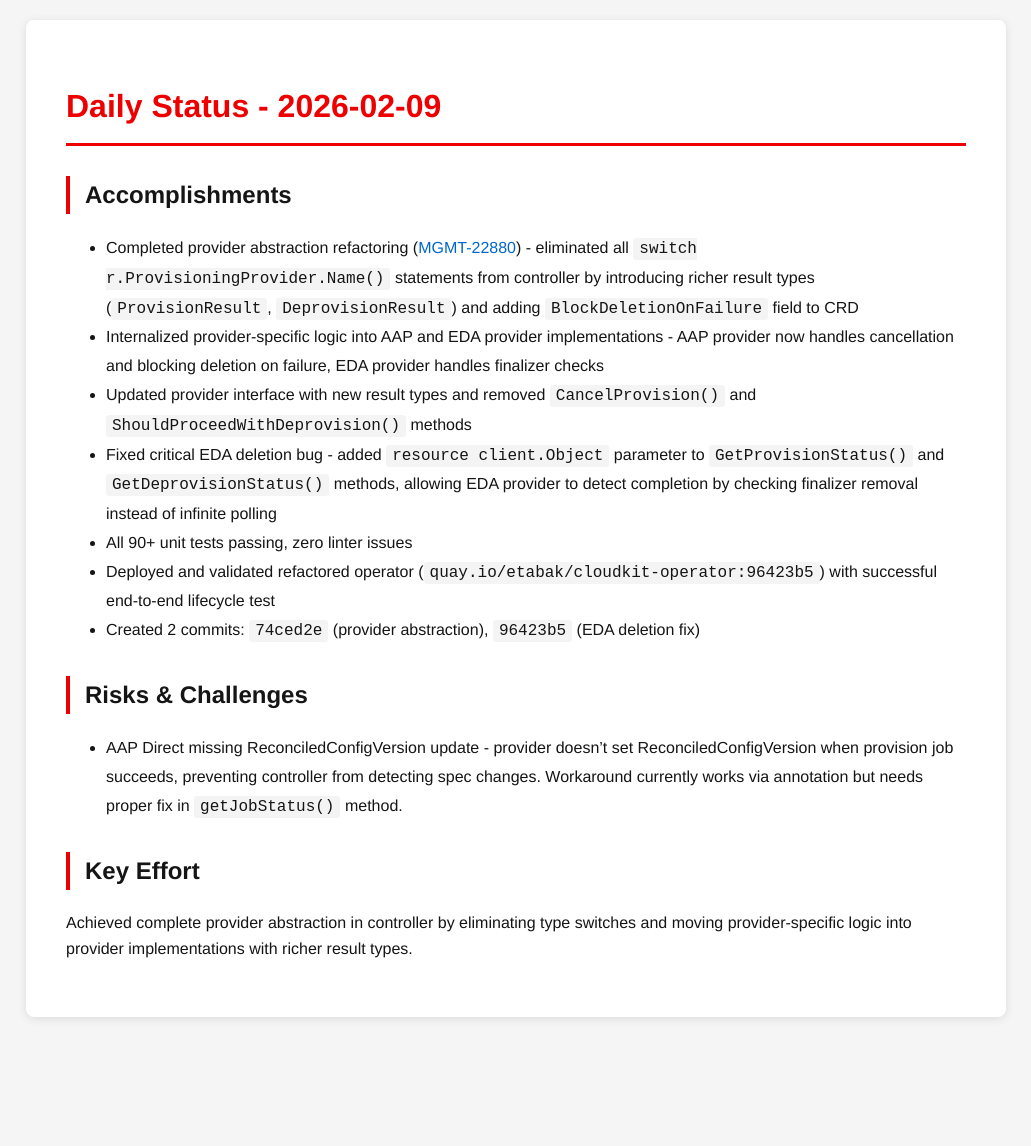
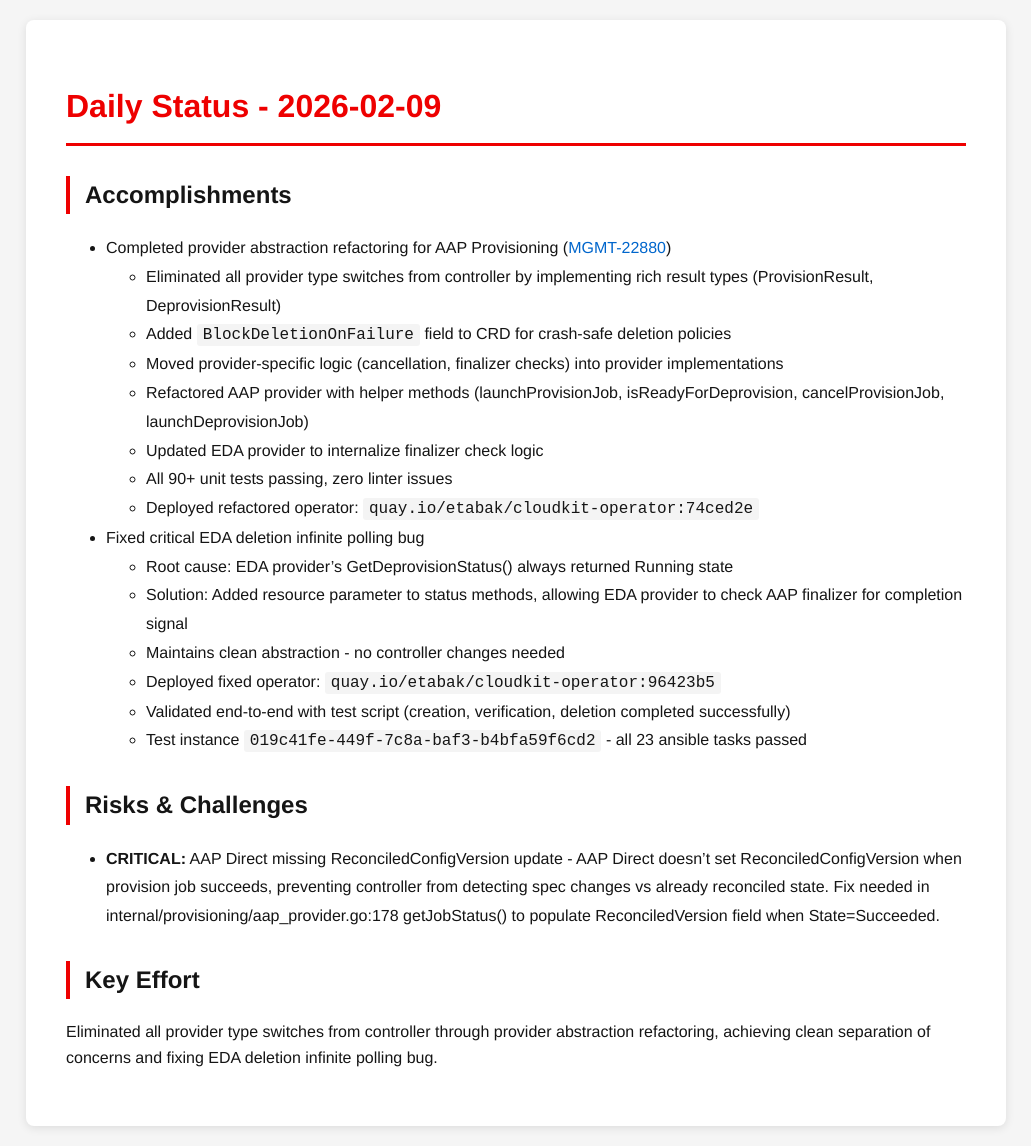
Before and after one commit to tzvatot/daily-status, a Jekyll site: the page built from 2026-02-09.md, in a window 1280 px wide. Shown: the whole page, without its empty margins (124-1155 px from the left). Built offline with Jekyll 4.4.1, drawn with Linux system fonts in a browser that asks for light colours; before the commit the page ends 1037 px from its top, so only the background shows below that.

Commit message:
Daily status update - 2026-02-09

```diff
--- a/2026-02-09.md
+++ b/2026-02-09.md
@@ -7,16 +7,24 @@
 # Daily Status - 2026-02-09
 
 ## Accomplishments
-- Completed provider abstraction refactoring ([MGMT-22880](https://issues.redhat.com/browse/MGMT-22880)) - eliminated all `switch r.ProvisioningProvider.Name()` statements from controller by introducing richer result types (`ProvisionResult`, `DeprovisionResult`) and adding `BlockDeletionOnFailure` field to CRD
-- Internalized provider-specific logic into AAP and EDA provider implementations - AAP provider now handles cancellation and blocking deletion on failure, EDA provider handles finalizer checks
-- Updated provider interface with new result types and removed `CancelProvision()` and `ShouldProceedWithDeprovision()` methods
-- Fixed critical EDA deletion bug - added `resource client.Object` parameter to `GetProvisionStatus()` and `GetDeprovisionStatus()` methods, allowing EDA provider to detect completion by checking finalizer removal instead of infinite polling
-- All 90+ unit tests passing, zero linter issues
-- Deployed and validated refactored operator (`quay.io/etabak/cloudkit-operator:96423b5`) with successful end-to-end lifecycle test
-- Created 2 commits: `74ced2e` (provider abstraction), `96423b5` (EDA deletion fix)
+- Completed provider abstraction refactoring for AAP Provisioning ([MGMT-22880](https://issues.redhat.com/browse/MGMT-22880))
+  - Eliminated all provider type switches from controller by implementing rich result types (ProvisionResult, DeprovisionResult)
+  - Added `BlockDeletionOnFailure` field to CRD for crash-safe deletion policies
+  - Moved provider-specific logic (cancellation, finalizer checks) into provider implementations
+  - Refactored AAP provider with helper methods (launchProvisionJob, isReadyForDeprovision, cancelProvisionJob, launchDeprovisionJob)
+  - Updated EDA provider to internalize finalizer check logic
+  - All 90+ unit tests passing, zero linter issues
+  - Deployed refactored operator: `quay.io/etabak/cloudkit-operator:74ced2e`
+- Fixed critical EDA deletion infinite polling bug
+  - Root cause: EDA provider's GetDeprovisionStatus() always returned Running state
+  - Solution: Added resource parameter to status methods, allowing EDA provider to check AAP finalizer for completion signal
+  - Maintains clean abstraction - no controller changes needed
+  - Deployed fixed operator: `quay.io/etabak/cloudkit-operator:96423b5`
+  - Validated end-to-end with test script (creation, verification, deletion completed successfully)
+  - Test instance `019c41fe-449f-7c8a-baf3-b4bfa59f6cd2` - all 23 ansible tasks passed
 
 ## Risks & Challenges
-- AAP Direct missing ReconciledConfigVersion update - provider doesn't set ReconciledConfigVersion when provision job succeeds, preventing controller from detecting spec changes. Workaround currently works via annotation but needs proper fix in `getJobStatus()` method.
+- **CRITICAL:** AAP Direct missing ReconciledConfigVersion update - AAP Direct doesn't set ReconciledConfigVersion when provision job succeeds, preventing controller from detecting spec changes vs already reconciled state. Fix needed in internal/provisioning/aap_provider.go:178 getJobStatus() to populate ReconciledVersion field when State=Succeeded.
 
 ## Key Effort
-Achieved complete provider abstraction in controller by eliminating type switches and moving provider-specific logic into provider implementations with richer result types.
+Eliminated all provider type switches from controller through provider abstraction refactoring, achieving clean separation of concerns and fixing EDA deletion infinite polling bug.
```
